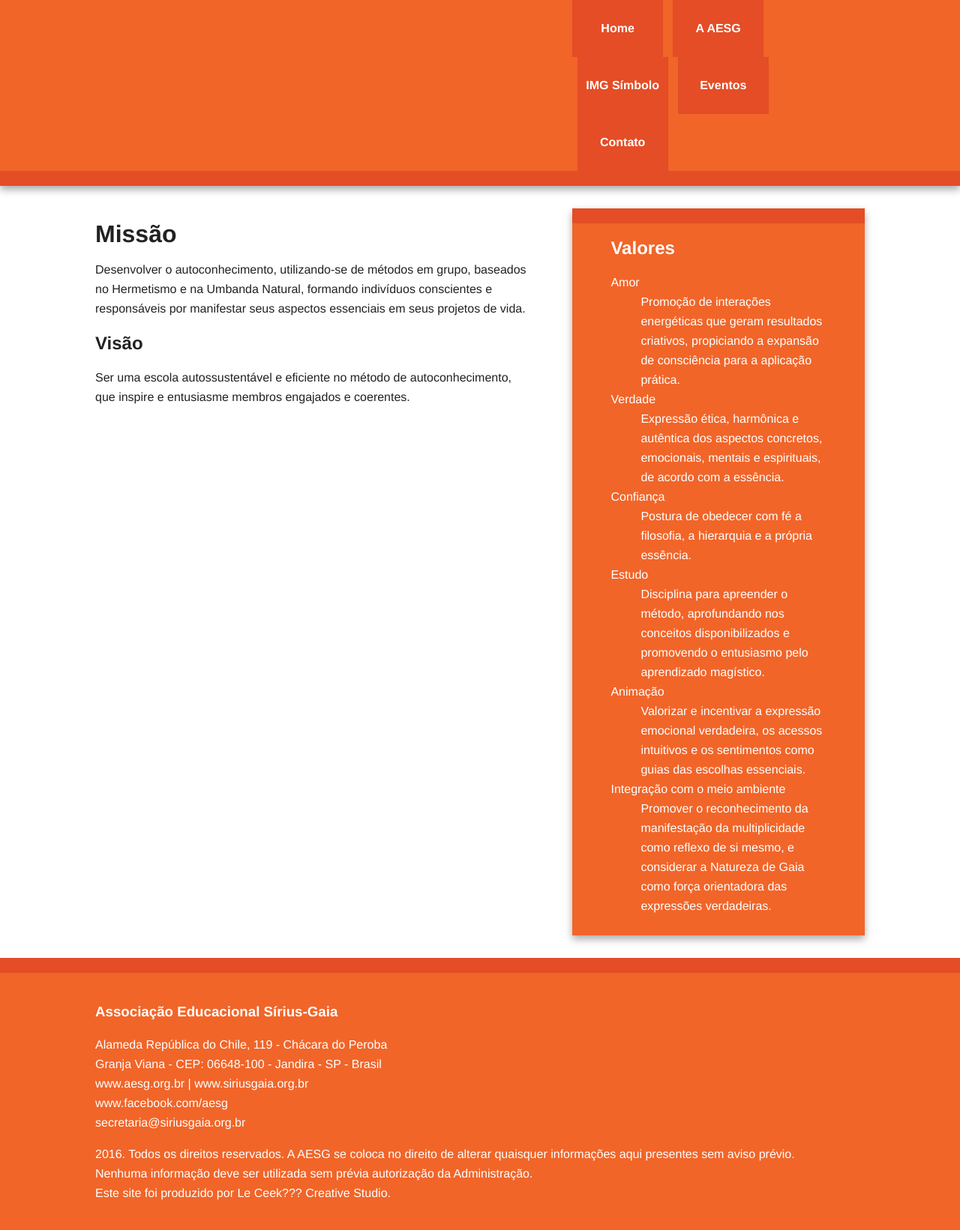
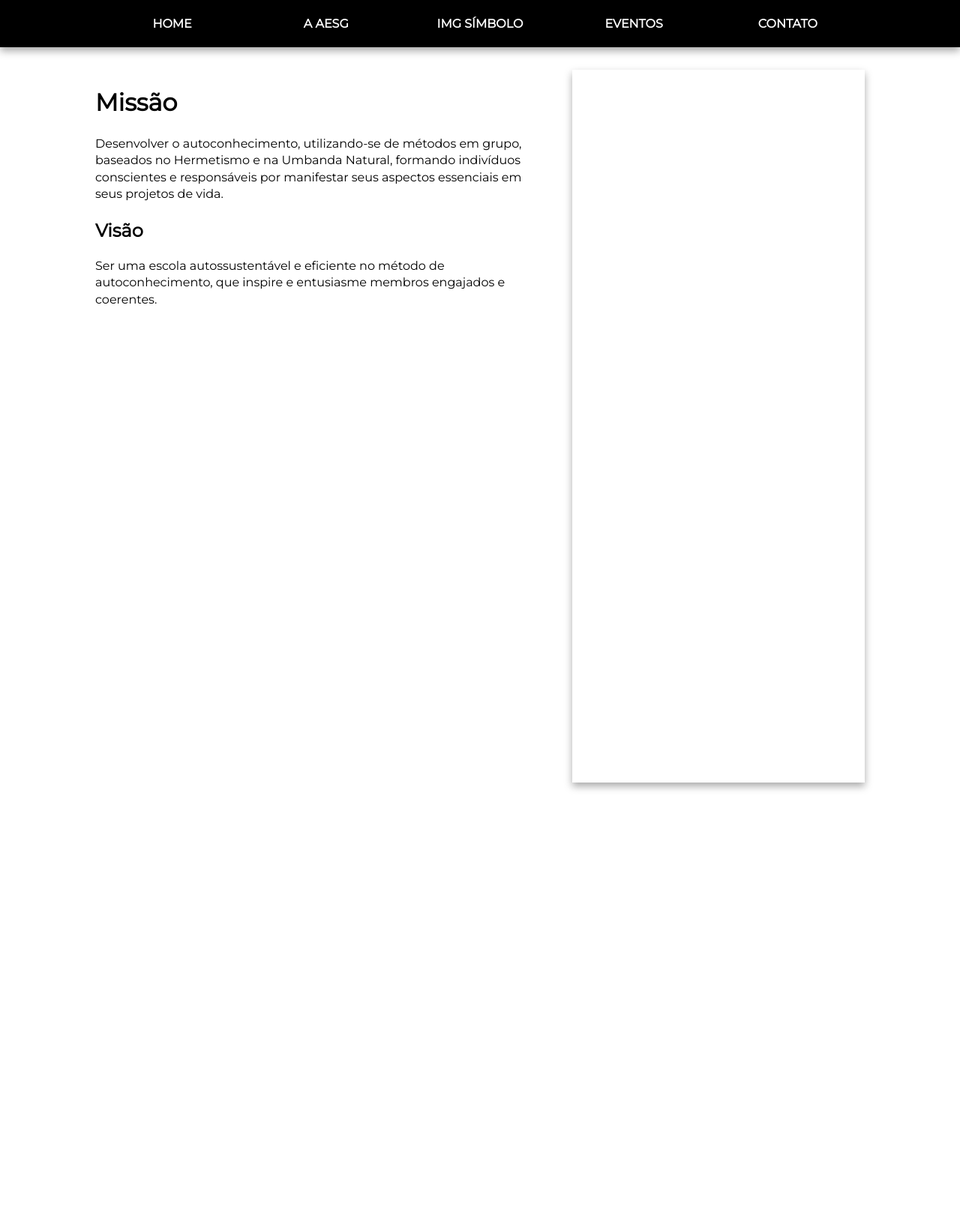
Before and after one commit to priscilavdm/aesg, a PHP site: page /aesg.html in a window 1280 px wide. Shown: the whole page at 75% size. After the commit the page ends 1054 px from the top, so only its background shows below. Run offline with PHP 8.4, Linux system fonts and the light colour scheme; some libraries are stand-ins or nearby versions.

Commit message:
Add files via upload
menu nav color and formating fixed

```diff
--- a/css/main.css
+++ b/css/main.css
@@ -1,88 +1,19 @@
 /*! HTML5 Boilerplate v5.0 | MIT License | http://h5bp.com/ */
 
+@import url(http://fonts.googleapis.com/css?family=Montserrat);
+
 html {
-    color: #222;
     font-size: 1em;
     line-height: 1.4;
 }
 
-::-moz-selection {
-    background: #b3d4fc;
-    text-shadow: none;
-}
-
-::selection {
-    background: #b3d4fc;
-    text-shadow: none;
-}
-
-hr {
-    display: block;
-    height: 1px;
-    border: 0;
-    border-top: 1px solid #ccc;
-    margin: 1em 0;
-    padding: 0;
-}
-
-audio,
-canvas,
-iframe,
-img,
-svg,
-video {
-    vertical-align: middle;
-}
-
-fieldset {
-    border: 0;
-    margin: 0;
-    padding: 0;
-}
-
-textarea {
-    resize: vertical;
-}
-
-.browserupgrade {
-    margin: 0.2em 0;
-    background: #ccc;
-    color: #000;
-    padding: 0.2em 0;
-}
-
-
-/* ===== Initializr Styles ==================================================
-   Author: Jonathan Verrecchia - verekia.com/initializr/responsive-template
-   ========================================================================== */
-
 body {
-    font: 16px/26px Helvetica, Helvetica Neue, Arial;
-}
-
-.wrapper {
-    width: 90%;
-    margin: 0 5%;
+    font-family: Montserrat, Helvetica;
 }
 
 /* ===================
     ALL: Theme
    =================== */
-
-.header-container {
-    border-bottom: 20px solid #e44d26;
-}
-
-.footer-container,
-.main aside {
-    border-top: 20px solid #e44d26;
-}
-
-.header-container,
-.footer-container,
-.main aside {
-    background: #f16529;
-}
 
 .title {
     color: #000;
@@ -93,6 +24,10 @@ body {
     MOBILE: Menu
    ============== */
 
+.header-container {
+    background-color: #000;
+}
+
 nav ul {
     margin: 0;
     padding: 0;
@@ -101,15 +36,14 @@ nav ul {
 
 nav a {
     display: block;
-    margin-bottom: 10px;
-    padding: 15px 0;
 
     text-align: center;
     text-decoration: none;
+    text-transform: uppercase;
     font-weight: bold;
+    letter-spacing: .0001em;
 
-    color: white;
-    background: #e44d26;
+    color: #FFF;
 }
 
 nav a:hover,
@@ -118,7 +52,7 @@ nav a:visited {
 }
 
 nav a:hover {
-    text-decoration: underline;
+    text-decoration: none;
 }
 
 /* ==============
@@ -181,9 +115,8 @@ nav a:hover {
 
     nav a {
         float: left;
-        width: 27%;
-        margin: 0 1.7%;
-        padding: 25px 2%;
+        width: 16%;
+        padding:2%;
         margin-bottom: 0;
     }
 
@@ -228,12 +161,12 @@ nav a:hover {
     .title {
         float: left;
     }
-
+/*
     nav {
         float: right;
         width: 38%;
     }
-
+*/
 /* ============
     WIDE: Main
    ============ */
```
